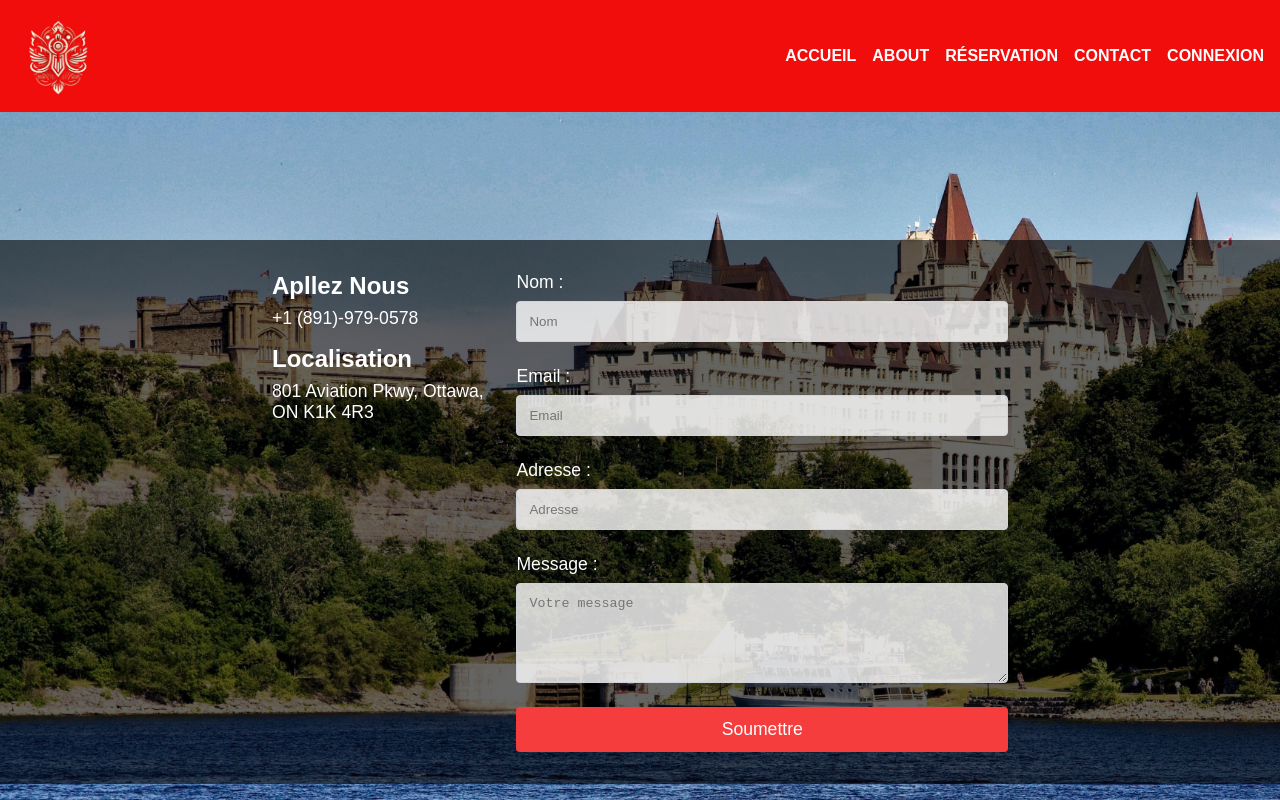
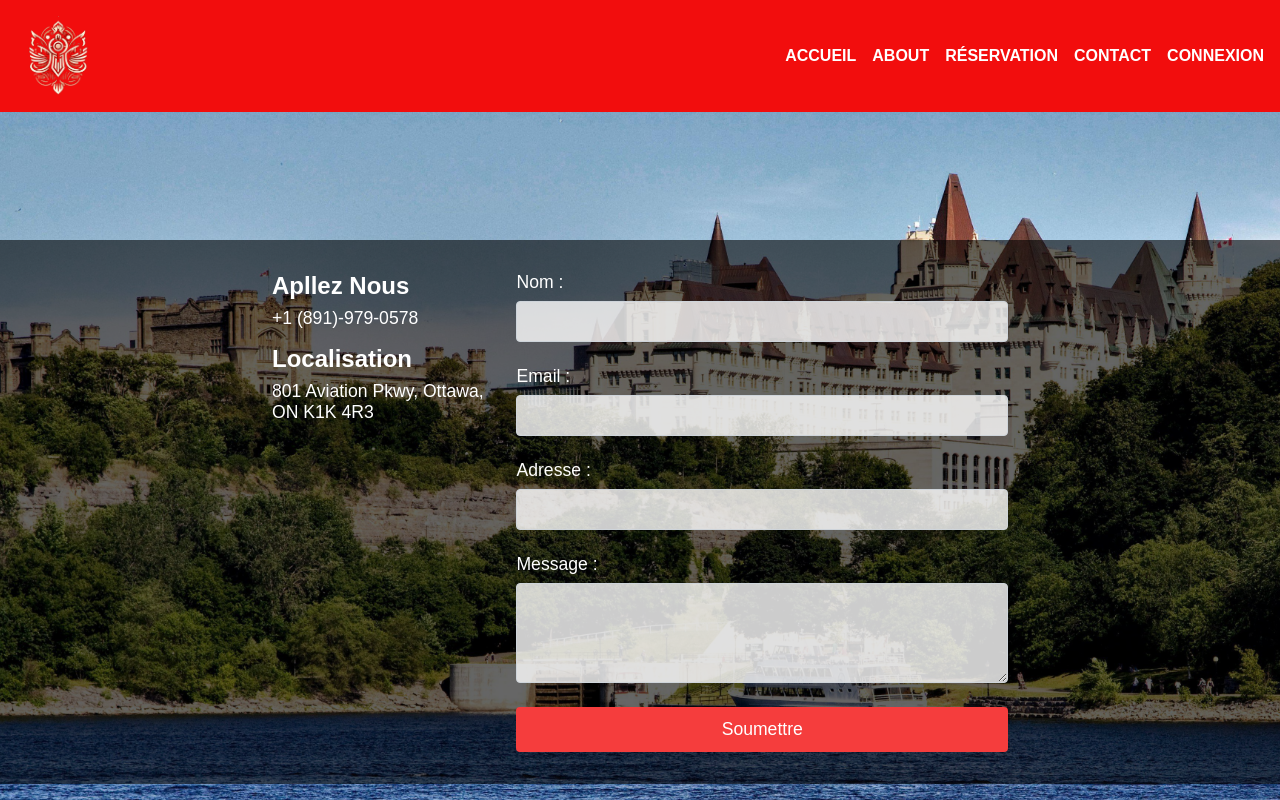
Before and after one commit to Malek3031/ArtOttawaExplorer, a Next.js app: page /contact in a window 1280 px wide. Shown: the top 800 px of the page. Built offline with nearby package versions, Linux system fonts and the light colour scheme.

Commit message:
Branche abderrezak (#18)
* Setpage-Logo

* Footer

* up

* up

* up

* routage

* fixe double page

* formulaire et Email

```diff
--- a/Composents/Connexion.jsx
+++ b/Composents/Connexion.jsx
@@ -1,9 +1,36 @@
 'use client';
 
+import { useRef, useState } from 'react';
 import styles from './Connexion.module.css';
 import Image from 'next/image';
 
 const Connexion = () => {
+  const usernameRef = useRef();
+  const passwordRef = useRef();
+  const [errors, setErrors] = useState({});
+
+  const validate = () => {
+    let tempErrors = {};
+    if (!usernameRef.current.value) tempErrors.username = 'Le nom d\'utilisateur est requis';
+    if (!passwordRef.current.value) tempErrors.password = 'Le mot de passe est requis';
+    return tempErrors;
+  };
+
+  const handleSubmit = (e) => {
+    e.preventDefault();
+    const tempErrors = validate();
+    if (Object.keys(tempErrors).length === 0) {
+      // Submit the form
+      const formData = {
+        username: usernameRef.current.value,
+        password: passwordRef.current.value,
+      };
+      console.log('Form data:', formData);
+    } else {
+      setErrors(tempErrors);
+    }
+  };
+
   return (
     <div className={styles.page}>
       <div className={styles.banner}>
@@ -16,12 +43,26 @@ const Connexion = () => {
       </div>
       <div className={styles.container}>
         <h1 className={styles.title}>Connexion</h1>
-        <form className={styles.form}>
+        <form className={styles.form} onSubmit={handleSubmit}>
           <label className={styles.label} htmlFor="username">Nom d'utilisateur :</label>
-          <input className={styles.input} type="text" id="username" name="username" placeholder="Nom d'utilisateur" />
+          <input
+            className={styles.input}
+            type="text"
+            id="username"
+            name="username"
+            ref={usernameRef}
+          />
+          {errors.username && <span className={styles.error}>{errors.username}</span>}
 
           <label className={styles.label} htmlFor="password">Mot de passe :</label>
-          <input className={styles.input} type="password" id="password" name="password" placeholder="Mot de passe" />
+          <input
+            className={styles.input}
+            type="password"
+            id="password"
+            name="password"
+            ref={passwordRef}
+          />
+          {errors.password && <span className={styles.error}>{errors.password}</span>}
 
           <button className={styles.button} type="submit">Connexion</button>
         </form>
--- a/Composents/Connexion.module.css
+++ b/Composents/Connexion.module.css
@@ -82,3 +82,8 @@
 .forgotPassword:hover {
   color: var(--button-hover-color);
 }
+.error {
+  color: red;
+  font-size: var(--small-font-size);
+  margin-bottom: var(--mb-1);
+}
--- a/Composents/Contact.jsx
+++ b/Composents/Contact.jsx
@@ -1,9 +1,24 @@
 'use client';
 
+import { useForm } from 'react-hook-form';
 import styles from './Contact.module.css';
 import Image from 'next/image';
+import emailjs from 'emailjs-com';
 
 const Contact = () => {
+  const { register, handleSubmit, formState: { errors } } = useForm();
+
+  const onSubmit = (data) => {
+    emailjs.send('service_08x7g4p', 'template_kkbfmmq', data, 'f3yXWy4qZ4Ulcaoou')
+      .then((result) => {
+        console.log(result.text);
+        alert('Email envoyé avec succès!');
+      }, (error) => {
+        console.log(error.text);
+        alert('Erreur lors de l\'envoi de l\'email.');
+      });
+  };
+
   return (
     <div className={styles.page}>
       <div className={styles.banner}>
@@ -26,18 +41,41 @@ const Contact = () => {
               <p>801 Aviation Pkwy, Ottawa, ON K1K 4R3</p>
             </div>
           </div>
-          <form className={styles.form}>
+          <form className={styles.form} onSubmit={handleSubmit(onSubmit)}>
             <label className={styles.label} htmlFor="name">Nom :</label>
-            <input className={styles.input} type="text" id="name" name="name" placeholder="Nom" />
+            <input
+              className={styles.input}
+              type="text"
+              id="name"
+              {...register('name', { required: 'Le nom est requis' })}
+            />
+            {errors.name && <span className={styles.error}>{errors.name.message}</span>}
 
             <label className={styles.label} htmlFor="email">Email :</label>
-            <input className={styles.input} type="email" id="email" name="email" placeholder="Email" />
+            <input
+              className={styles.input}
+              type="email"
+              id="email"
+              {...register('email', { required: 'L\'email est requis', pattern: { value: /^\S+@\S+$/i, message: 'Email invalide' } })}
+            />
+            {errors.email && <span className={styles.error}>{errors.email.message}</span>}
 
             <label className={styles.label} htmlFor="address">Adresse :</label>
-            <input className={styles.input} type="text" id="address" name="address" placeholder="Adresse" />
+            <input
+              className={styles.input}
+              type="text"
+              id="address"
+              {...register('address', { required: 'L\'adresse est requise' })}
+            />
+            {errors.address && <span className={styles.error}>{errors.address.message}</span>}
 
             <label className={styles.label} htmlFor="message">Message :</label>
-            <textarea className={styles.textarea} id="message" name="message" placeholder="Votre message"></textarea>
+            <textarea
+              className={styles.textarea}
+              id="message"
+              {...register('message', { required: 'Le message est requis' })}
+            ></textarea>
+            {errors.message && <span className={styles.error}>{errors.message.message}</span>}
 
             <button className={styles.button} type="submit">Soumettre</button>
           </form>
--- a/Composents/Contact.module.css
+++ b/Composents/Contact.module.css
@@ -96,5 +96,12 @@
 }
 
 .button:hover {
-    background-color:var(--first-color);
+  background-color: var(--first-color);
 }
+
+/* Styles pour afficher les messages d'erreur */
+.error {
+  color: red;
+  font-size: var(--small-font-size);
+  margin-bottom: var(--mb-1);
+}
--- a/Composents/Reservation.jsx
+++ b/Composents/Reservation.jsx
@@ -12,6 +12,7 @@ const Reservation = () => {
           alt="Reservation Banner"
           layout="fill"
           objectFit="cover"
+          priority={true}
         />
       </div>
       <div className={styles.overlay}>
--- a/app/layout.jsx
+++ b/app/layout.jsx
@@ -40,9 +40,8 @@ export default function RootLayout({ children }) {
       </Head>
       <body>
         <Header />
-        <main className={pathname === '/connexion' ? styles.connexionBackground : ''}>
-          {children}
-          {getPageComponent(pathname)}
+        <main>
+          {pathname === '/' ? children : getPageComponent(pathname)}
         </main>
         <Footer />
       </body>
--- a/app/page.jsx
+++ b/app/page.jsx
@@ -12,7 +12,7 @@ export default function Page() {
 
   return (
     <div className={styles.page}>
-      {pathname === '/accueil' && <Accueil />}
+      {pathname === '/' && <Accueil />}
       {pathname === '/about' && <About />}
       {pathname === '/reservation' && <Reservation />}
       {pathname === '/contact' && <Contact />}
--- a/package.json
+++ b/package.json
@@ -9,9 +9,11 @@
     "lint": "next lint"
   },
   "dependencies": {
+    "emailjs-com": "^3.2.0",
     "next": "^14.2.3",
     "react": "^18",
     "react-dom": "^18",
+    "react-hook-form": "^7.52.0",
     "react-icons": "^5.2.1"
   },
   "devDependencies": {
```
Also changed, not shown: 1 other file (tests, documents, lock files or other folders). Lines whose indentation alone changed are shown as unchanged.
